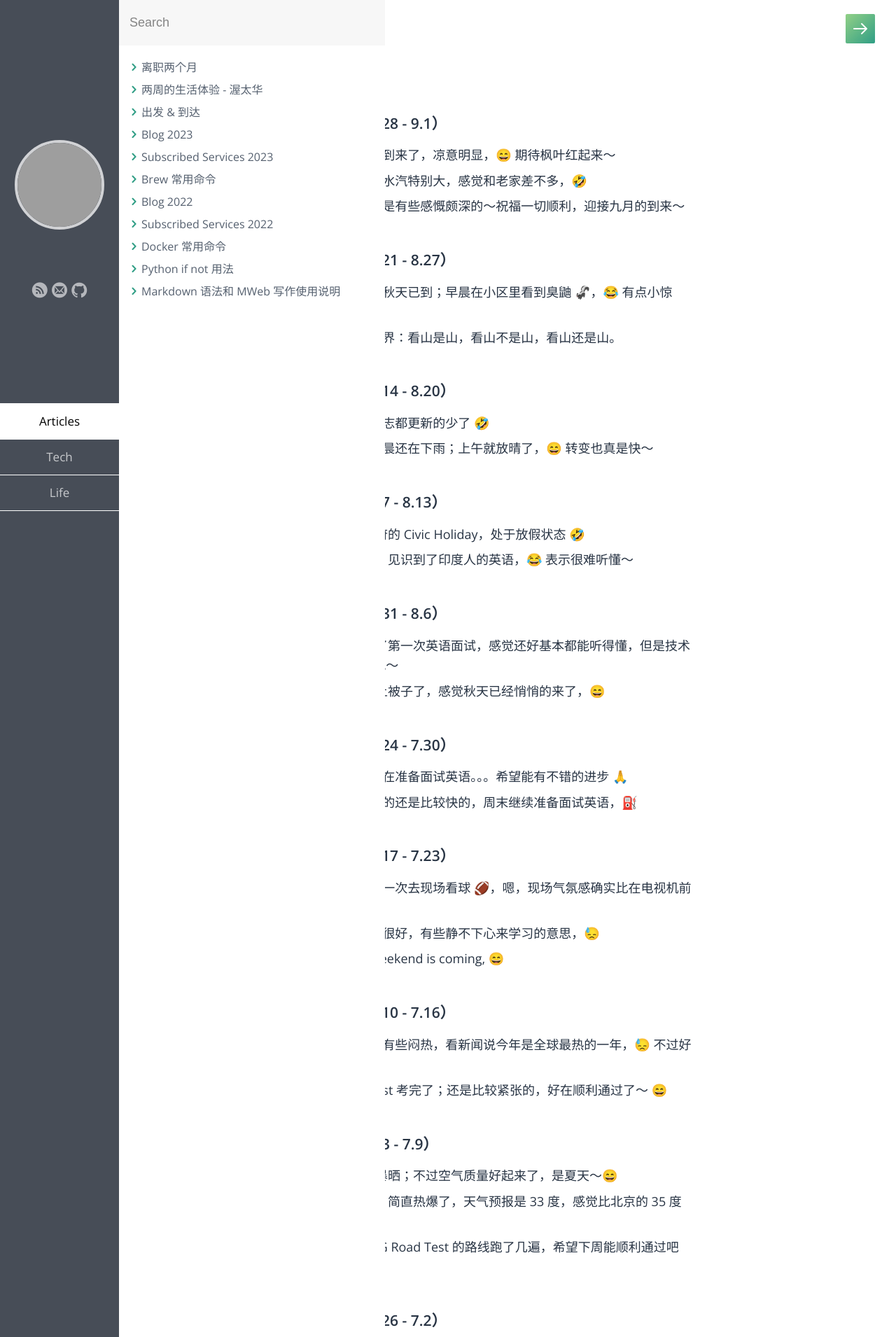
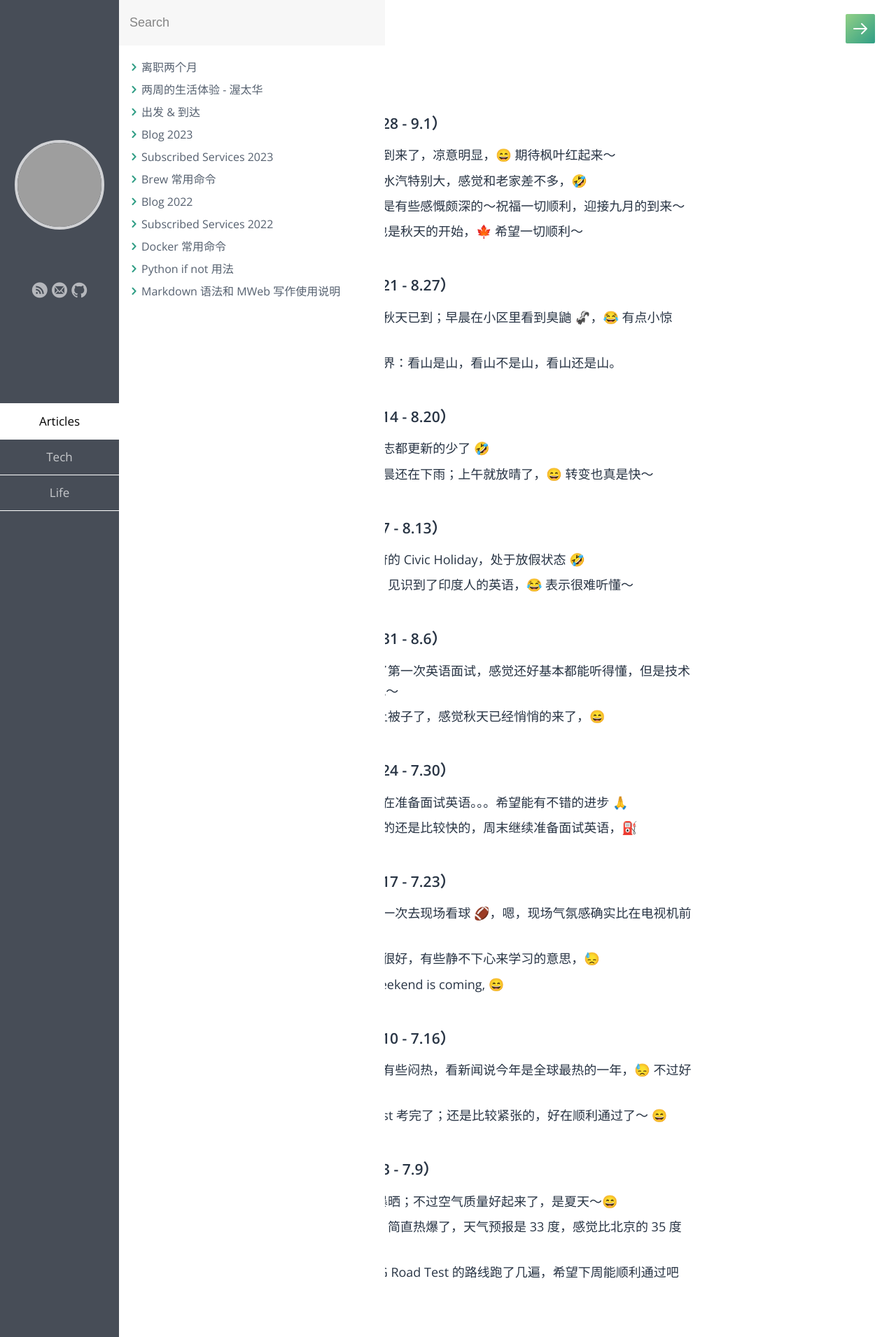
Before and after one commit to samxupeiran/samxupeiran.github.io, a Jekyll site: the page built from _posts/life/2023-01-03-my-blog.md, in a window 1280 px wide. Shown: the top 1910 px of the page at 70% size. Built offline with Jekyll 4.4.1, drawn with Linux system fonts in a browser that asks for light colours; some web fonts are replaced; some of the changed text lies outside the part shown; grey boxes are pictures that could not be loaded.

Commit message:
feat: add weekly blog 9.1

```diff
--- a/_posts/life/2023-01-03-my-blog.md
+++ b/_posts/life/2023-01-03-my-blog.md
@@ -10,6 +10,7 @@ tags: Blog
      - 8.28 早晨明显感觉到秋天到来了，凉意明显，😄 期待枫叶红起来～
      - 8.30 今天阴雨绵绵，早晨水汽特别大，感觉和老家差不多，🤣
      - 8.31 八月最后一天了，还是有些感慨颇深的～祝福一切顺利，迎接九月的到来～
+     - 9.1 开学的日子到来了，也是秋天的开始，🍁 希望一切顺利～
 
 - ### 2023 年 8 月 第 4 周（8.21 - 8.27）
      - 8.21 早晨凉意很明显了，秋天已到；早晨在小区里看到臭鼬 🦨，😂 有点小惊喜，比松鼠大很多啊。。
```
